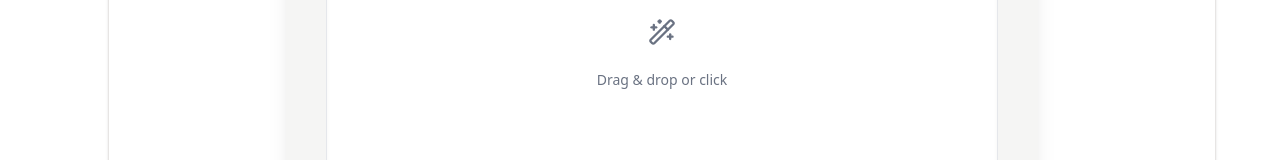
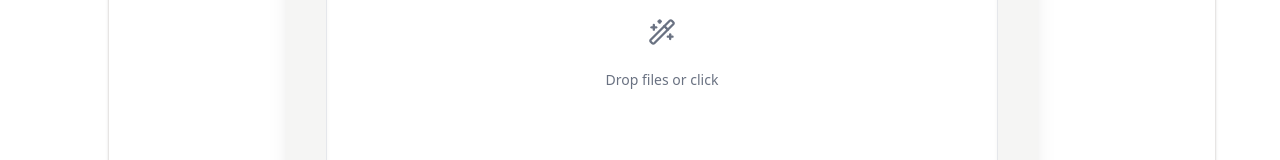
Before and after one commit to erwannlc/mhtml-wizard, a React (Vite) app: page / in a window 1280 px wide. Shown: the part 415-575 px from the top of the page. Built offline with nearby package versions, Linux system fonts and the light colour scheme.

Commit message:
improve constants INSTRUCTIONS

```diff
--- a/src/constants.ts
+++ b/src/constants.ts
@@ -38,7 +38,7 @@ const CONVERT_FILE_EN = {
   },
   TITLE: "Convert MHTML files to HTML",
   FORMATS: "Accepted formats: .mht, .mhtml",
-  INSTRUCTIONS: "Drag & drop or click",
+  INSTRUCTIONS: "Drop files or click",
   ACCESSIBILTY: "Upload an MHTML file to convert it to HTML",
   CONFIRM: "Display",
   RESET: "Reset",
```
